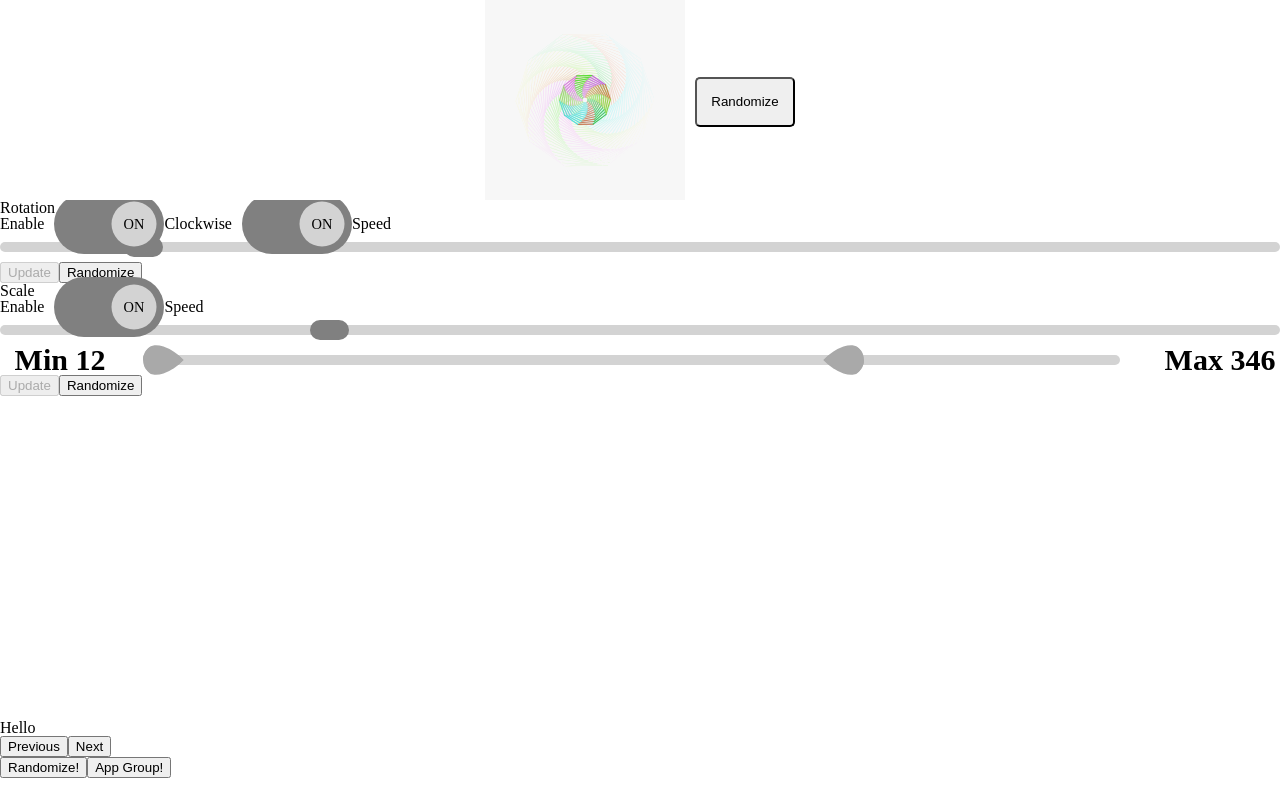
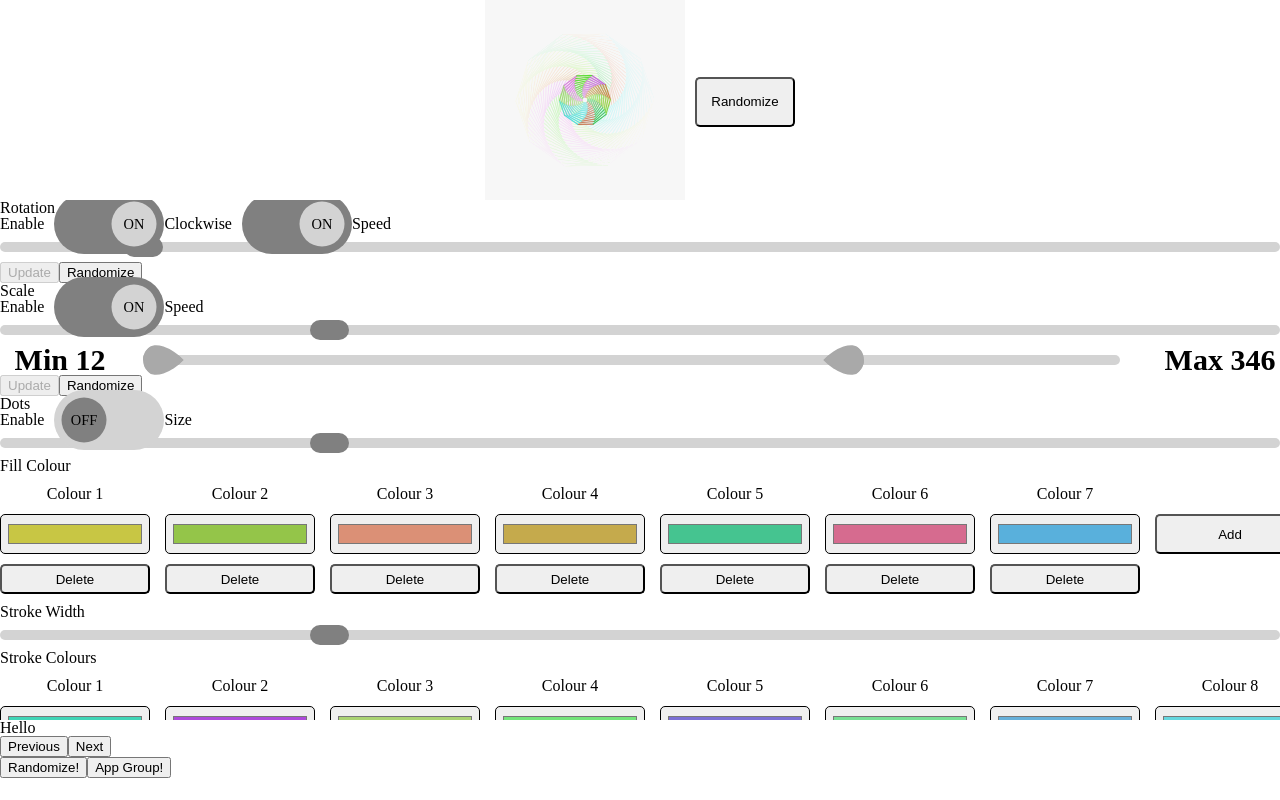
Before and after one commit to LiamMyles/polygon-art, a React (Create React App) app: page / in a window 1280 px wide. Built offline with nearby package versions, Linux system fonts and the light colour scheme.

Commit message:
Update colour picker and add it to Polygon Display

```diff
--- a/src/components/ColourPicker.tsx
+++ b/src/components/ColourPicker.tsx
@@ -1,4 +1,4 @@
-import React, { useState } from "react"
+import React from "react"
 import styled from "styled-components"
 
 const ColourPickerWrapperUl = styled.ul`
@@ -38,17 +38,24 @@ const ColourPickerAddButton = styled.button`
 `
 
 interface ColourPickerProps {
-  initialColours: string[]
   maxColours: number
+  setFunction: React.Dispatch<React.SetStateAction<string[]>>
+  colours: string[]
+  label: string
+  id: string
 }
 
 export const ColourPicker: React.FC<ColourPickerProps> = ({
-  initialColours,
   maxColours,
+  setFunction,
+  colours,
+  label,
+  id,
 }) => {
-  const [colours, setColours] = useState(initialColours)
   return (
-    <ColourPickerWrapperUl>
+    <>
+      <h3 id={`colour-picker-${id}`}>{label}</h3>
+      <ColourPickerWrapperUl aria-labelledby={`colour-picker-${id}`}>
         {colours.map((colour, index) => {
           return (
             <React.Fragment key={`${colour}-${index}`}>
@@ -63,7 +70,7 @@ export const ColourPicker: React.FC<ColourPickerProps> = ({
                   onBlur={({ currentTarget: { value } }) => {
                     const newColours = [...colours]
                     newColours[index] = value
-                  setColours(newColours)
+                    setFunction(newColours)
                   }}
                 />
                 {colours.length !== 1 && (
@@ -72,7 +79,7 @@ export const ColourPicker: React.FC<ColourPickerProps> = ({
                     onClick={() => {
                       const newColours = [...colours]
                       newColours.splice(index, 1)
-                    setColours(newColours)
+                      setFunction(newColours)
                     }}
                   >
                     Delete
@@ -86,7 +93,7 @@ export const ColourPicker: React.FC<ColourPickerProps> = ({
                     onClick={() => {
                       const newColours = [...colours]
                       newColours.push("#ffffff")
-                    setColours(newColours)
+                      setFunction(newColours)
                     }}
                   >
                     Add
@@ -97,5 +104,6 @@ export const ColourPicker: React.FC<ColourPickerProps> = ({
           )
         })}
       </ColourPickerWrapperUl>
+    </>
   )
 }
--- a/src/components/PolygonDisplay.tsx
+++ b/src/components/PolygonDisplay.tsx
@@ -15,6 +15,7 @@ import {
 } from "components/ToggleSwitch"
 import { Slider, sliderHandlerGenerator } from "components/Slider"
 import { MultiSlider, sliderReducer } from "components/MultiSlider"
+import { ColourPicker } from "components/ColourPicker"
 
 const PolygonPageWrappingDiv = styled.div`
   display: grid;
@@ -51,7 +52,7 @@ export const PolygonDisplay = () => {
     polygonGroupsState[navigationState.currentGroup].rings[
       navigationState.currentPolygon
     ]
-  const { scale, rotation } = polygonToDisplay
+  const { scale, rotation, dots } = polygonToDisplay
   return (
     <PolygonPageWrappingDiv>
       <PolygonCanvasWrappingDiv>
@@ -89,11 +90,15 @@ export const PolygonDisplay = () => {
         <PolygonScaleControls
           key={`${scale.enabled}-${scale.range.min}-${scale.range.max}-${scale.speed}-${scale.speed}-${scale.startingSize}`}
         />
+        <PolygonDotsControls
+          key={`${dots.enabled}-${dots.size}-${
+            dots.strokeWidth
+          }-${dots.strokeColours.join("")}-${dots.fillColours.join("")}`}
+        />
       </PolygonOptionsOverflowDiv>
     </PolygonPageWrappingDiv>
   )
 }
-
 export const PolygonRotationControls: React.FC = () => {
   const polygonGroupsState = useContext(polygonGroupsStateContext)
   const polygonGroupsDispatch = useContext(polygonGroupsDispatchContext)
@@ -168,7 +173,6 @@ export const PolygonRotationControls: React.FC = () => {
     </div>
   )
 }
-
 export const PolygonScaleControls: React.FC = () => {
   const polygonGroupsState = useContext(polygonGroupsStateContext)
   const polygonGroupsDispatch = useContext(polygonGroupsDispatchContext)
@@ -255,3 +259,96 @@ export const PolygonScaleControls: React.FC = () => {
     </div>
   )
 }
+export const PolygonDotsControls: React.FC = () => {
+  const polygonGroupsState = useContext(polygonGroupsStateContext)
+  const polygonGroupsDispatch = useContext(polygonGroupsDispatchContext)
+  const navigationState = useContext(navigationStateContext)
+
+  const { dots, sides } = polygonGroupsState[
+    navigationState.currentGroup
+  ].rings[navigationState.currentPolygon]
+
+  const [canUpdate, setCanUpdate] = useState(false)
+  const [enabled, setEnabled] = useState(dots.enabled)
+  const [size, setSize] = useState(dots.size)
+  const [strokeWidth, setStrokeWidth] = useState(dots.strokeWidth)
+  const [fillColours, setFillColours] = useState(dots.fillColours)
+  const [strokeColours, setStrokeColours] = useState(dots.strokeColours)
+
+  useEffect(() => {
+    if (
+      dots.enabled !== enabled ||
+      dots.size !== size ||
+      dots.strokeWidth !== strokeWidth ||
+      dots.fillColours.join("") !== fillColours.join("") ||
+      dots.strokeColours.join("") !== strokeColours.join("")
+    ) {
+      setCanUpdate(true)
+    }
+  }, [enabled, size, strokeWidth, dots, fillColours, strokeColours])
+  return (
+    <div>
+      <h2>Dots</h2>
+      <ToggleSwitch
+        label="Enable"
+        id="dots-enabled"
+        checked={enabled}
+        handler={toggleSwitchHandlerGenerator(setEnabled)}
+      />
+      <Slider
+        label="Size"
+        id="dots-size"
+        max={20}
+        min={0}
+        currentValue={size}
+        handler={sliderHandlerGenerator(setSize)}
+      />
+      <ColourPicker
+        label="Fill Colour"
+        id="fill-colour"
+        maxColours={sides.amount}
+        colours={fillColours}
+        setFunction={setFillColours}
+      />
+      <Slider
+        label="Stroke Width"
+        id="dots-stroke-width"
+        max={20}
+        min={0}
+        currentValue={strokeWidth}
+        handler={sliderHandlerGenerator(setStrokeWidth)}
+      />
+      <ColourPicker
+        label="Stroke Colours"
+        id="stroke-colour"
+        maxColours={sides.amount}
+        colours={strokeColours}
+        setFunction={setStrokeColours}
+      />
+      <button
+        disabled={!canUpdate}
+        onClick={() => {
+          polygonGroupsDispatch({
+            type: "UPDATE_POLYGON_DOTS",
+            group: navigationState.currentGroup,
+            polygon: navigationState.currentPolygon,
+            dots: { enabled, fillColours, size, strokeColours, strokeWidth },
+          })
+        }}
+      >
+        Update
+      </button>
+      <button
+        onClick={() => {
+          polygonGroupsDispatch({
+            type: "RANDOMIZE_POLYGON_DOTS",
+            group: navigationState.currentGroup,
+            polygon: navigationState.currentPolygon,
+          })
+        }}
+      >
+        Randomize
+      </button>
+    </div>
+  )
+}
```
Also changed, not shown: 2 other files (tests, documents, lock files or other folders). Lines whose indentation alone changed are shown as unchanged.
